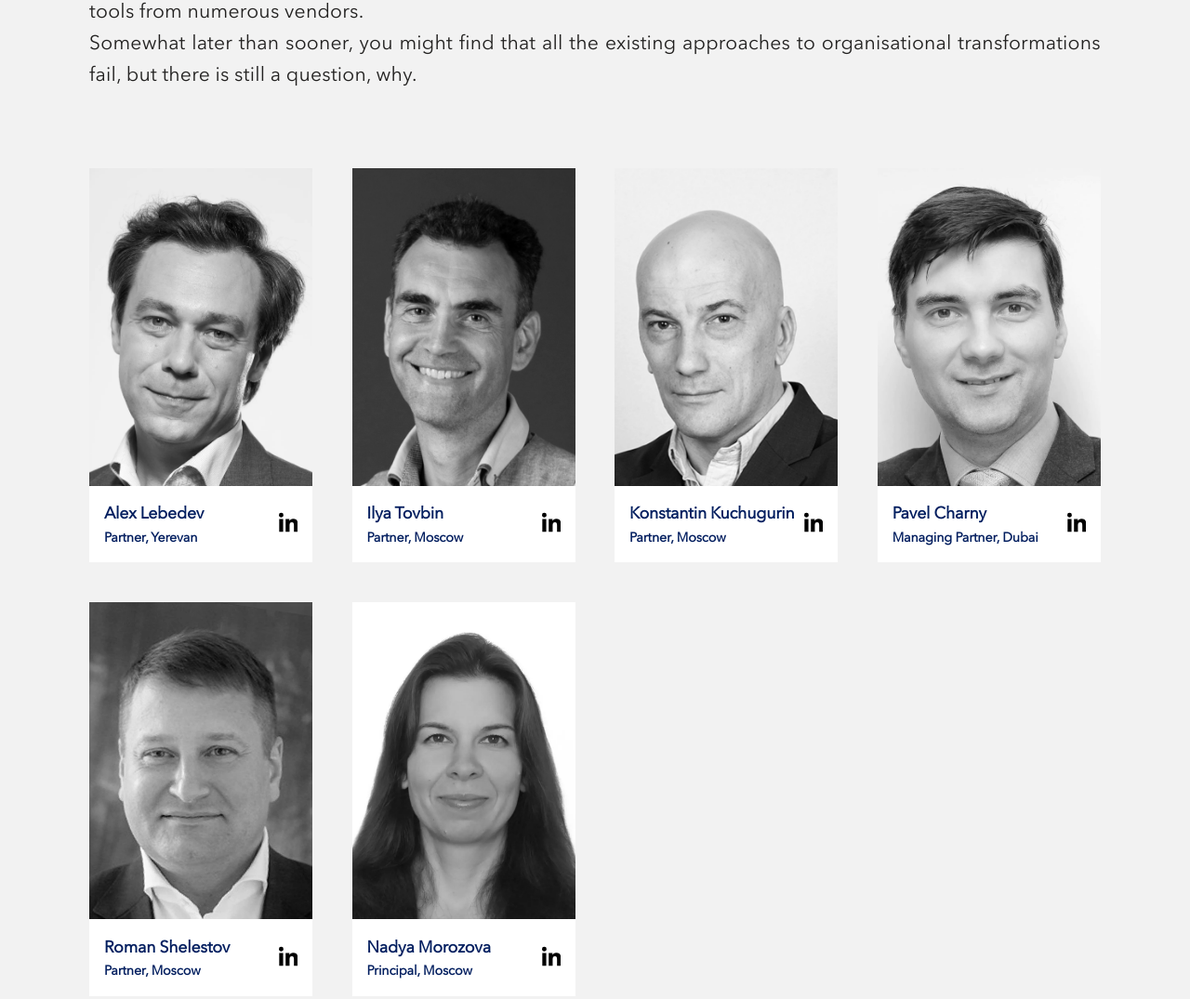
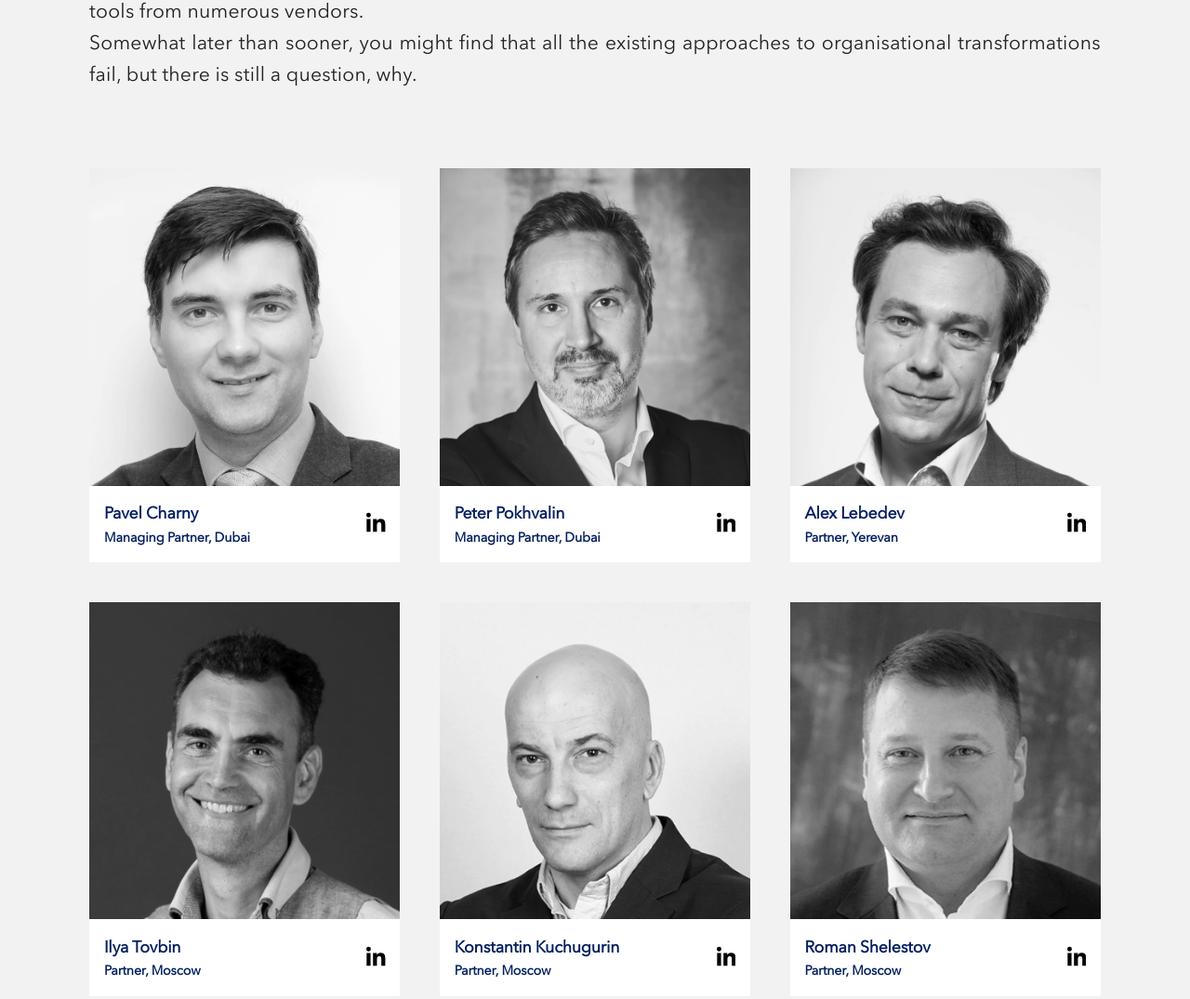
Before and after one commit to pcharny/ortalex, a website: page public/index.html in a window 1280 px wide. Shown: the part 459-1534 px from the top of the page at 93% size. Drawn offline with Linux system fonts and the light colour scheme.

Commit message:
Added Peter

```diff
--- a/public/css/main.css
+++ b/public/css/main.css
@@ -374,7 +374,7 @@ main {
   }
 
   .ortalex__team__container {
-    grid-template-columns: 1fr 1fr 1fr 1fr;
+    grid-template-columns: 1fr 1fr 1fr;
   }
 
 }
--- a/public/index.html
+++ b/public/index.html
@@ -105,6 +105,30 @@
       </div>
       <div class="ortalex__team__container">
         <div class="ortalex__team__member__image">
+          <img loading="lazy" class="ortalex__team__member__image__src" src="images/ortalex_team/Pavel_Charny.webp" alt="Pavel Charny">
+          <div class="ortalex__team__member__data">
+            <div class="d-flex fd-column">
+              <h5>Pavel Charny</h5>
+              <h6>Managing Partner, Dubai</h6>
+            </div>
+            <a class="linkedin__icon d-flex" rel="noopener" href="https://www.linkedin.com/in/pcharny/" target="_blank">
+              LinkedIn<svg xmlns="http://www.w3.org/2000/svg" viewBox="0 0 448 512"><path d="M100.28 448H7.4V148.9h92.88zM53.79 108.1C24.09 108.1 0 83.5 0 53.8a53.79 53.79 0 0 1 107.58 0c0 29.7-24.1 54.3-53.79 54.3zM447.9 448h-92.68V302.4c0-34.7-.7-79.2-48.29-79.2-48.29 0-55.69 37.7-55.69 76.7V448h-92.78V148.9h89.08v40.8h1.3c12.4-23.5 42.69-48.3 87.88-48.3 94 0 111.28 61.9 111.28 142.3V448z"/></svg>
+            </a>
+          </div>
+        </div>
+        <div class="ortalex__team__member__image">
+          <img loading="lazy" class="ortalex__team__member__image__src" src="images/ortalex_team/Peter_Pokhvalin.webp" alt="Peter Pokhvalin">
+          <div class="ortalex__team__member__data">
+            <div class="d-flex fd-column">
+              <h5>Peter Pokhvalin</h5>
+              <h6>Managing Partner, Dubai</h6>
+            </div>
+            <a class="linkedin__icon d-flex" rel="noopener" href="https://www.linkedin.com/in/pokhvalin/" target="_blank">
+              LinkedIn<svg xmlns="http://www.w3.org/2000/svg" viewBox="0 0 448 512"><path d="M100.28 448H7.4V148.9h92.88zM53.79 108.1C24.09 108.1 0 83.5 0 53.8a53.79 53.79 0 0 1 107.58 0c0 29.7-24.1 54.3-53.79 54.3zM447.9 448h-92.68V302.4c0-34.7-.7-79.2-48.29-79.2-48.29 0-55.69 37.7-55.69 76.7V448h-92.78V148.9h89.08v40.8h1.3c12.4-23.5 42.69-48.3 87.88-48.3 94 0 111.28 61.9 111.28 142.3V448z"/></svg>
+            </a>
+          </div>
+        </div>
+        <div class="ortalex__team__member__image">
           <img loading="lazy" class="ortalex__team__member__image__src" src="images/ortalex_team/Alex_Lebedev.webp" alt="Alex Lebedev">
           <div class="ortalex__team__member__data">
             <div class="d-flex fd-column">
@@ -137,18 +161,6 @@
               <h6>Partner, Moscow</h6>
             </div>
             <a class="linkedin__icon d-flex" rel="noopener" href="https://www.linkedin.com/in/alicante/" target="_blank">
-              LinkedIn<svg xmlns="http://www.w3.org/2000/svg" viewBox="0 0 448 512"><path d="M100.28 448H7.4V148.9h92.88zM53.79 108.1C24.09 108.1 0 83.5 0 53.8a53.79 53.79 0 0 1 107.58 0c0 29.7-24.1 54.3-53.79 54.3zM447.9 448h-92.68V302.4c0-34.7-.7-79.2-48.29-79.2-48.29 0-55.69 37.7-55.69 76.7V448h-92.78V148.9h89.08v40.8h1.3c12.4-23.5 42.69-48.3 87.88-48.3 94 0 111.28 61.9 111.28 142.3V448z"/></svg>
-            </a>
-          </div>
-        </div>
-        <div class="ortalex__team__member__image">
-          <img loading="lazy" class="ortalex__team__member__image__src" src="images/ortalex_team/Pavel_Charny.webp" alt="Pavel Charny">
-          <div class="ortalex__team__member__data">
-            <div class="d-flex fd-column">
-              <h5>Pavel Charny</h5>
-              <h6>Managing Partner, Dubai</h6>
-            </div>
-            <a class="linkedin__icon d-flex" rel="noopener" href="https://www.linkedin.com/in/pcharny/" target="_blank">
               LinkedIn<svg xmlns="http://www.w3.org/2000/svg" viewBox="0 0 448 512"><path d="M100.28 448H7.4V148.9h92.88zM53.79 108.1C24.09 108.1 0 83.5 0 53.8a53.79 53.79 0 0 1 107.58 0c0 29.7-24.1 54.3-53.79 54.3zM447.9 448h-92.68V302.4c0-34.7-.7-79.2-48.29-79.2-48.29 0-55.69 37.7-55.69 76.7V448h-92.78V148.9h89.08v40.8h1.3c12.4-23.5 42.69-48.3 87.88-48.3 94 0 111.28 61.9 111.28 142.3V448z"/></svg>
             </a>
           </div>
```
Also changed, not shown: public/images/ortalex_team/Peter_Pokhvalin.webp (added).
